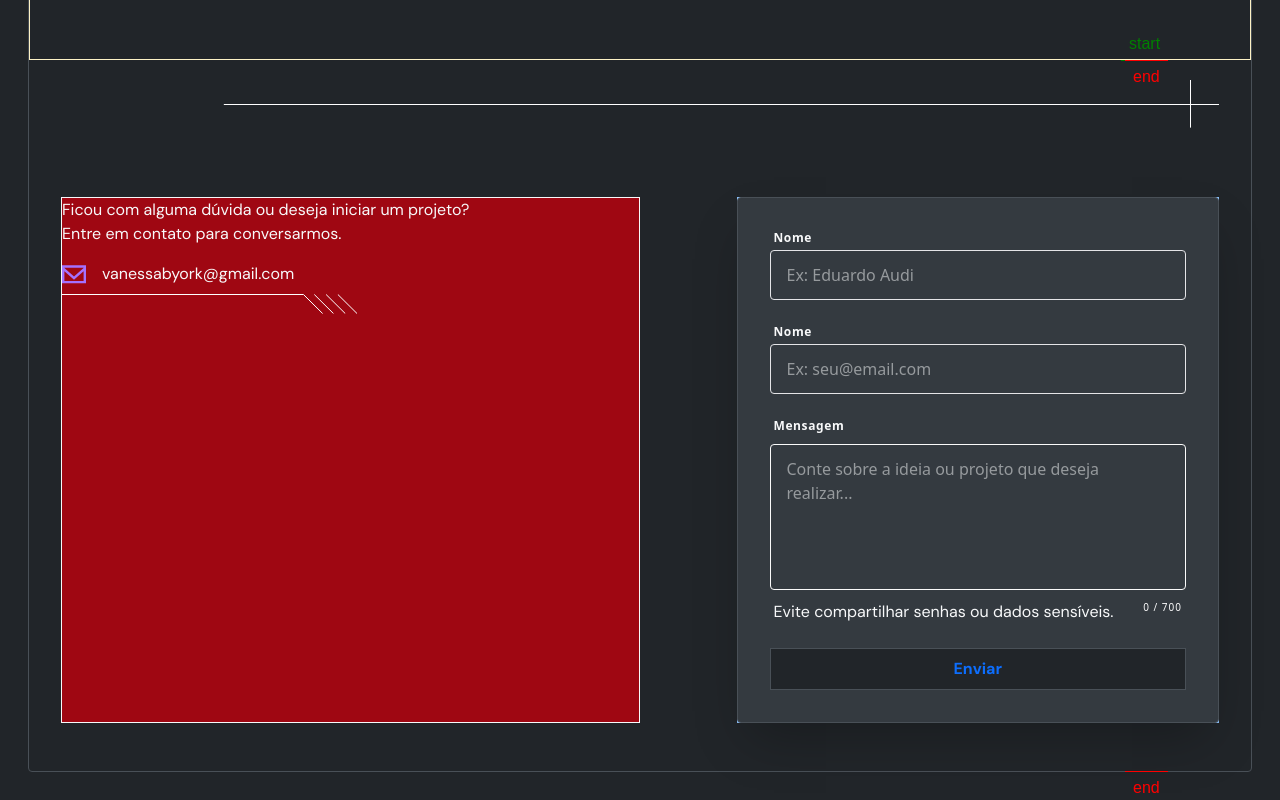
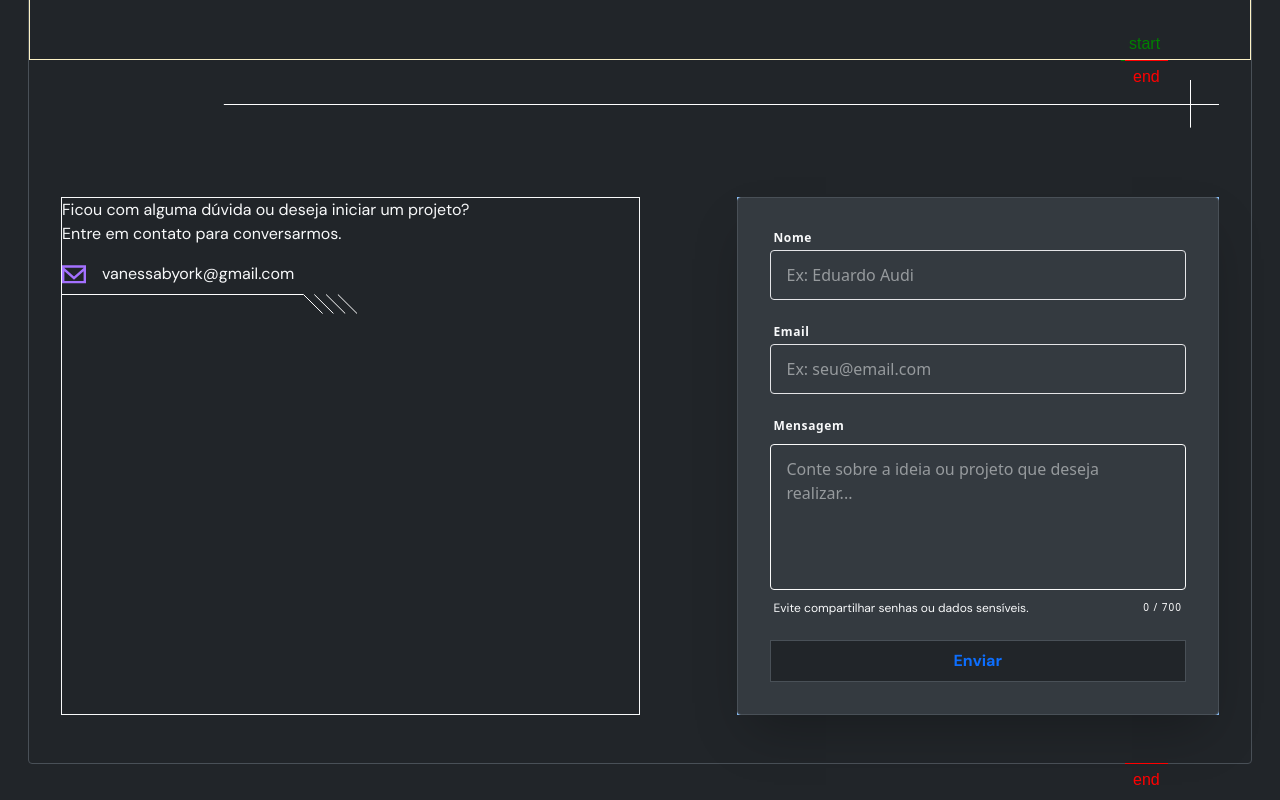
Before and after one commit to Byorks/new-portfolio, a React (Vite) app: page / in a window 1280 px wide. Shown: the part 1647-2447 px from the top of the page. Built offline with nearby package versions, Linux system fonts and the light colour scheme.

Commit message:
:lipstick style: updated color palette

```diff
--- a/src/features/home/ContactForm.jsx
+++ b/src/features/home/ContactForm.jsx
@@ -36,7 +36,7 @@ export const ContactForm = () => {
           </label>
           <input
             {...register("name")}
-            className={`w-full px-4 py-3 rounded border border-zinc-50 outline-none transition-all ${errors.name ? "border-red-400 focus:border-red-500" : "border-zinc-200 focus:border-primary"}`}
+            className={`w-full px-4 py-3 rounded border border-zinc-50 outline-none transition-all ${errors.name ? "border-red-400 focus:border-red-500" : "border-zinc-200 focus:ring-primary"}`}
             placeholder="Ex: Eduardo Audi"
           />
         </div>
@@ -50,11 +50,11 @@ export const ContactForm = () => {
         {/* Campo email */}
         <div>
           <label className="block text-xs font-bold tracking-wider mb-1 ml-1">
-            Nome
+            Email
           </label>
           <input
             {...register("email")}
-            className={`w-full px-4 py-3 rounded border border-zinc-50 outline-none transition-all ${errors.name ? "border-red-400 focus:border-red-500" : "border-zinc-200 focus:border-primary"}`}
+            className={`w-full px-4 py-3 rounded border border-zinc-50 outline-none transition-all ${errors.name ? "border-red-400 focus:border-red-500" : "border-zinc-200 focus:ring-primary"}`}
             placeholder="Ex: seu@email.com"
           />
         </div>
@@ -74,7 +74,7 @@ export const ContactForm = () => {
                 ${
                   errors.message
                     ? "border-red-400 focus-ring-2 focus:ring-red-100"
-                    : "border-neutral-200 focus:border-primary focus:ring-4 focus:ring-indigo-50"
+                    : "border-neutral-200 focus:border-primary focus:ring-1 focus:ring-primary"
                 }`}
           />
 
@@ -84,7 +84,7 @@ export const ContactForm = () => {
                 {errors.message.message}
               </span>
             ) : (
-              <p>Evite compartilhar senhas ou dados sensíveis.</p>
+              <p className="text-xs">Evite compartilhar senhas ou dados sensíveis.</p>
             )}
 
             {/* Contador de caracteres */}
--- a/src/features/home/ContactSection.jsx
+++ b/src/features/home/ContactSection.jsx
@@ -61,7 +61,7 @@ const ContactSection = () => {
         <h2 ref={titleRef} className="title-h2 text-center"></h2>
 
         <div className="w-full mx-auto grid grid-cols-4 md:grid-cols-12 py-12 px-6 sm:px-8">
-          <div className="border bg-red-800 col-span-6">
+          <div className="border col-span-6">
             <div>
               <p>Ficou com alguma dúvida ou deseja iniciar um projeto?</p>
               <p>Entre em contato para conversarmos.</p>
@@ -100,8 +100,13 @@ const ContactSection = () => {
                 />
               </svg>
             </div>
+
+            {/* Ícones de contato */}
+            <div>
+
+            </div>
           </div>
-          <div className=" bg-blue-300 col-span-5 col-end-13">
+          <div className="bg-blue-300 col-span-5 col-end-13">
             <ContactForm></ContactForm>
           </div>
         </div>
--- a/src/styles/globals.css
+++ b/src/styles/globals.css
@@ -21,14 +21,15 @@
 
 :root {
     /* Dark theme (default) */
-    --color-primary: oklch(0.6665 0.2032 297.13);
-    --color-secondary: #333248; /* MidnightViolet-900 */
-    --color-background: oklch(0.2238 0.0404 289.27);
-    --color-surface: #2B2D42;
-    --color-text: #ffffff;
-    --color-text-secondary: #6c757d;
-    --color-border: #AEAECB;
-    --color-dark: #040611;
+    --color-primary: var(--color-blueenergy-500-main);
+    --color-secondary: var(--color-midnightviolet-900);
+    /* MidnightViolet-900 */
+    --color-background: var(--color-midnightviolet-950-main);
+    --color-surface: var(--color-spaceindigo-950-main);
+    --color-text: var(--color-white);
+    --color-text-secondary:oklch(0.5575 0.0165 244.89); /*6c757d */
+    --color-border: var(--color-midnightviolet-300);
+    --color-dark: oklch(0.1264 0.0266 271.16); /* #040611 */
 
     --shadow-small: 0 1px 3px rgba(0, 0, 0, 0.12);
     --shadow-medium: 0 4px 6px rgba(0, 0, 0, 0.1);
@@ -85,6 +86,30 @@
     --font-title: "Poppins", "Saira", sans-serif;
     --font-body: 'DM Sans', "Inter", sans-serif, i-sans-serif, system-ui;
 
+    /* --- Paleta de cores --- */
+    /* MidnightViolet */
+    --color-midnightviolet-950-main: oklch(0.224 0.04 289.3);   /* #1B182D */
+    --color-midnightviolet-900:     oklch(0.328 0.039 286.1);   /* #333248 */
+    --color-midnightviolet-800:     oklch(0.355 0.048 286.9);   /* #3A3854 */
+    --color-midnightviolet-500:     oklch(0.52 0.077 283.4);    /* #636394 */
+    --color-midnightviolet-300:     oklch(0.7603 0.0412 285.38);    /* #636394 */
+
+    /* SpaceIndigo */
+    --color-spaceindigo-950-main:   oklch(0.305 0.038 279.7);   /* #2B2D42 */
+    --color-spaceindigo-900:        oklch(0.399 0.061 278.4);   /* #404468 */
+    --color-spaceindigo-700:        oklch(0.51 0.097 276.7);    /* #AEAECB */
+
+    /* Outras cores principais */
+    --color-lavender-400-main:      oklch(0.634 0.136 256.8);   /* #518BDB */
+    --color-blueenergy-500-main:    oklch(0.667 0.203 297.1);   /* #A471FF */
+
+    /* Neutras / Fundos */
+    --color-white:                  oklch(1.0 0.0 89.9);        /* #FFFFFF */
+    --color-cor-2:                  oklch(0.982 0.013 71.3);    /* #FFF8F0 */
+    --color-cor-1:                  oklch(0.224 0.04 289.3);    /* #1B182D (igual ao midviolet 950-main) */
+    --color-color-3:                oklch(0.874 0.021 286.0);   /* #D4D4E3 */
+
+    /* Animações */
     --animate-glitch: glitch 2s infinite;
 
     @keyframes glitch {
```
